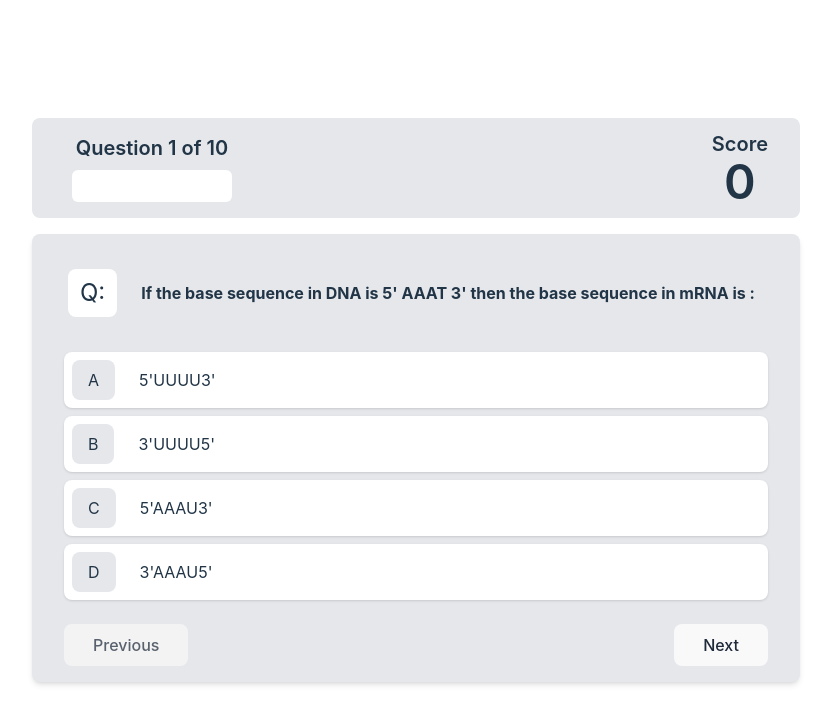
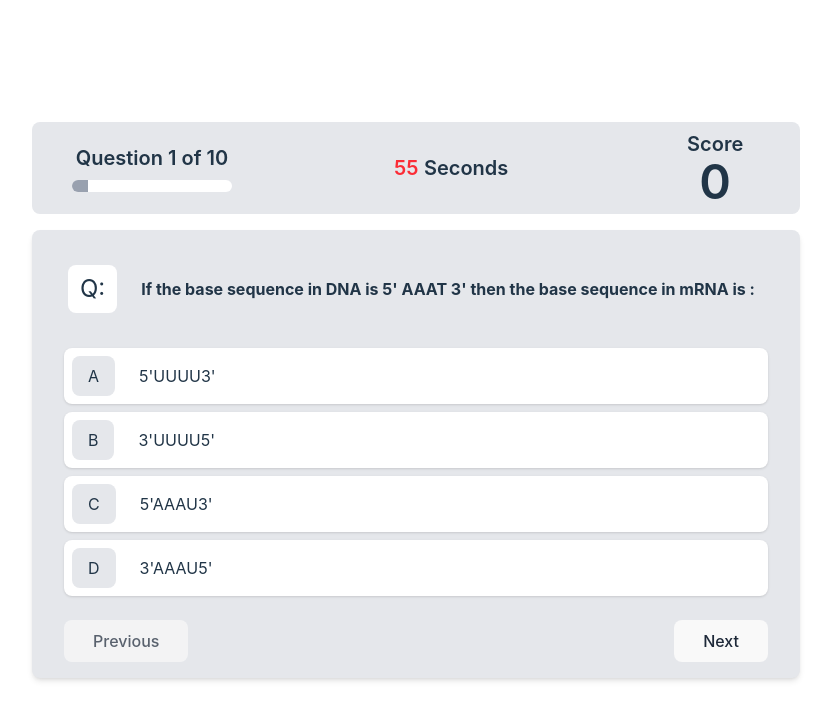
Before and after one commit to Enayat789/quiz-app, a React (Vite) app: page /quizScreen in a window 1280 px wide. Shown: the top 724 px of the page, without its empty margins (224-1055 px from the left). Built offline with nearby package versions, Linux system fonts and the light colour scheme.

Commit message:
timer added

```diff
--- a/src/Components/Home.jsx
+++ b/src/Components/Home.jsx
@@ -4,7 +4,7 @@ const Home = () => {
   const navigate = useNavigate();
 
   return (
-    <div className="w-full min-h-screen bg-gray-100 flex flex-col justify-center items-center gap-6">
+    <div className="w-full min-h-screen bg-gray-200 flex flex-col justify-center items-center gap-6">
       <h1 className="text-4xl font-bold text-gray-800 mb-6">Quick Quiz</h1>
 
       <button
--- a/src/Components/QuizScreen.jsx
+++ b/src/Components/QuizScreen.jsx
@@ -10,7 +10,8 @@ import ScoreSection from "./ui/ScoreSection";
 import { useState } from "react";
 import data from "../data.json";
 import TotalScore from "./ui/TotalScore";
-import { Navigate, useNavigate } from "react-router";
+import { useNavigate } from "react-router";
+import { useEffect } from "react";
 
 const QuizScreen = () => {
   const questions = data.questions;
@@ -21,8 +22,27 @@ const QuizScreen = () => {
   const [totalQues, setTotalQues] = useState(questions.length);
   const [selectedOption, setSelectedOption] = useState(null);
   const [quizCompleted, setQuizCompleted] = useState(false);
+  const [score, setScore] = useState(0);
 
-  const [score, setScore] = useState(0);
+  const [timeLeft, setTimeLeft] = useState(60);
+  const [isTimeUp, setIsTimeUp] = useState(false);
+
+  // updating the progress bar accordingly the no of questions..
+  const progress = ((currentIndex + 1) / totalQues) * 100;
+
+  // handling the timer
+  // const handlingTimer = () => {
+  useEffect(() => {
+    if (timeLeft > 0) {
+      const timer = setTimeout(() => setTimeLeft(timeLeft - 1), 1000);
+      return () => clearTimeout(timer);
+    } else {
+      setIsTimeUp(true);
+      handleNext();
+      // setQuizCompleted();
+    }
+  }, [timeLeft]);
+  // };
 
   // for showing the next questions..
   const handleNext = () => {
@@ -36,6 +56,7 @@ const QuizScreen = () => {
     } else {
       setQuizCompleted(true);
     }
+    setTimeLeft(60);
   };
 
   // for showing the previous questions...
@@ -51,6 +72,7 @@ const QuizScreen = () => {
     setScore(0);
     setSelectedOption(null);
     setQuizCompleted(false);
+    setTimeLeft(60);
   };
 
   return (
@@ -68,6 +90,8 @@ const QuizScreen = () => {
             totalQues={totalQues}
             currentIndex={currentIndex}
             score={score}
+            progress={progress}
+            timeLeft={timeLeft}
           />
 
           <Question
--- a/src/Components/ui/Question.jsx
+++ b/src/Components/ui/Question.jsx
@@ -30,8 +30,10 @@ const Question = ({
                   setSelectedOption(option);
                 }
               }}
-              className={`p-2 pl-2 bg-white flex flex-row items-center text-md gap-6 rounded-lg shadow-sm mb-2 cursor-pointer hover:bg-gray-300 ${
-                selectedOption ? "cursor-not-allowed hover:bg-white" : ""
+              className={`p-2 pl-2 bg-white flex flex-row items-center text-md gap-6 rounded-lg shadow-sm mb-2 cursor-pointer hover:bg-gray-300 transform transition-transform ease-in-out duration-300 ${
+                selectedOption
+                  ? "cursor-not-allowed hover:bg-white animate-fade-in"
+                  : "hover:scale-104 animate-slide-up"
               }`}
             >
               <span className="h-full px-4 p-2 rounded-lg bg-gray-200">
@@ -41,6 +43,7 @@ const Question = ({
 
               {/* showing the opton */}
               {option.description}
+              {/* <span className="animate-fade-in">{option.description}</span> */}
 
               {/* checking the answer.. */}
               {selectedOption === option && option.is_correct && (
--- a/src/Components/ui/ScoreSection.jsx
+++ b/src/Components/ui/ScoreSection.jsx
@@ -1,13 +1,31 @@
-const ScoreSection = ({ totalQues, currentIndex, score }) => {
+const ScoreSection = ({
+  totalQues,
+  currentIndex,
+  score,
+  progress,
+  timeLeft,
+}) => {
   return (
     <div className="w-full max-w-3xl bg-gray-200 flex justify-between items-center p-2 px-8 mb-4 rounded-lg text-xl font-semibold">
       <div className="flex flex-col w-[25%]  items-center justify-center p-2 gap-2">
-        <span className="">
+        <span>
           Question {currentIndex + 1} of {totalQues}
         </span>
-        <div className=" bg-white w-full h-8 rounded-md"></div>
+        <div className="w-full h-3 bg-white rounded-md overflow-hidden">
+          <div
+            className="h-full bg-gray-400 transition-all duration-300"
+            style={{ width: `${progress}%` }}
+          ></div>
+        </div>
       </div>
-      <div className="flex flex-col justify-center items-center">
+      {/* showing timer */}
+      <div className=" w-[20%] p-2 flex items-center justify-evenly">
+        <span className="text-red-500">{timeLeft}</span>
+        <p>Seconds</p>
+      </div>
+
+      {/* Score display */}
+      <div className="flex flex-col w-[15%] justify-end items-center">
         Score
         <span className="text-5xl">{score}</span>
       </div>
```
